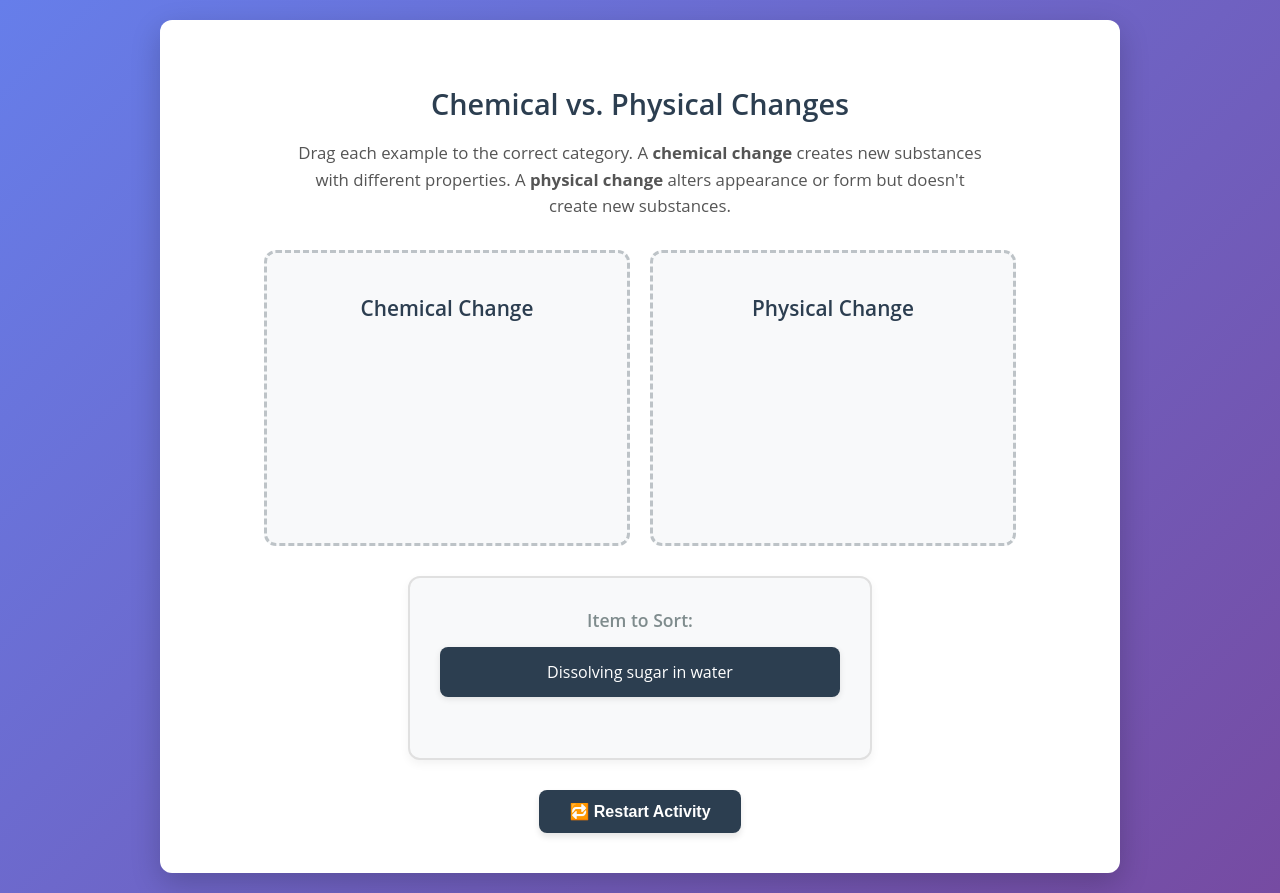
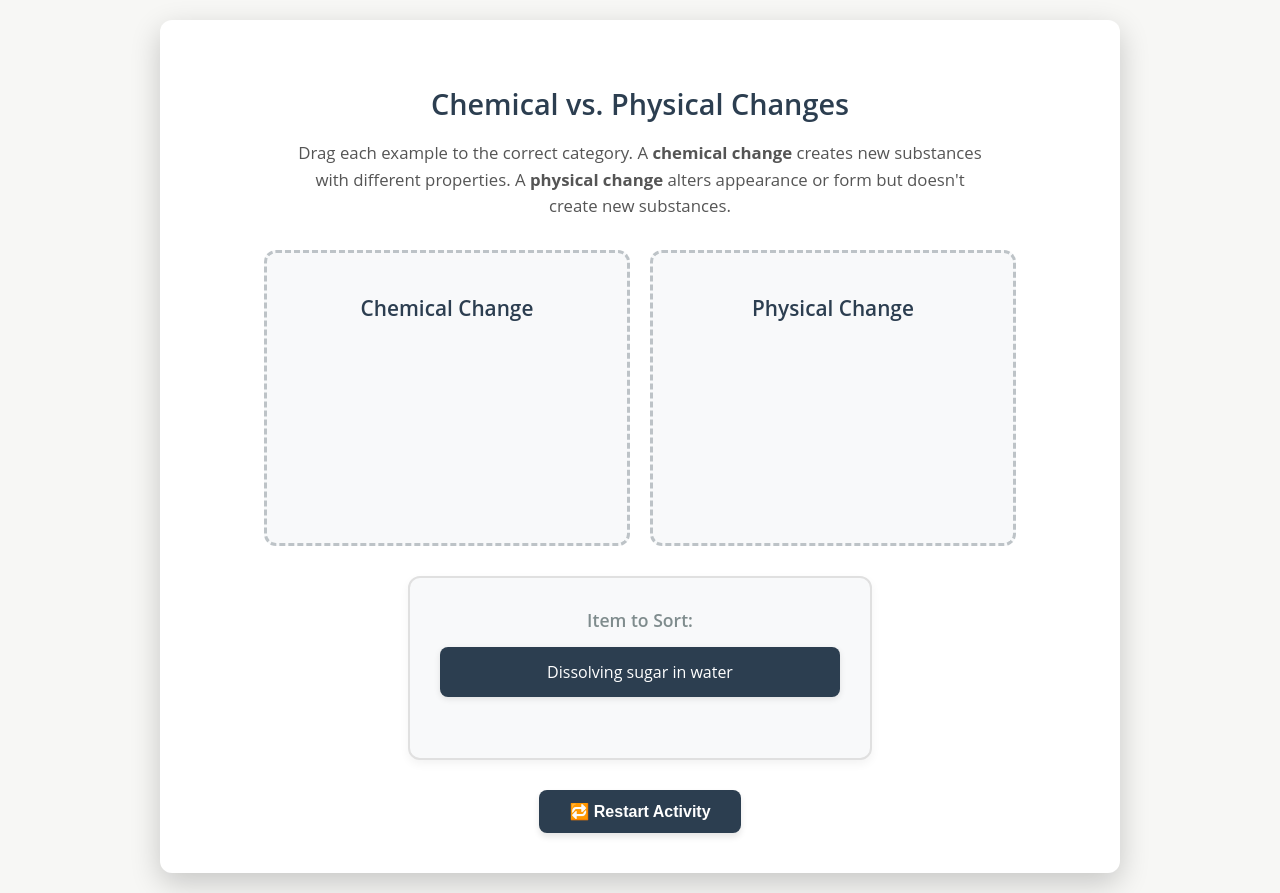
Before and after one commit to CatieWeaver/html-lms-activities, a plain HTML site: page examples/chemical-physical-changes-sorting.html in a window 1280 px wide. Drawn offline with Linux system fonts and the light colour scheme.

Commit message:
Change background color of sorting activity page

```diff
--- a/examples/chemical-physical-changes-sorting.html
+++ b/examples/chemical-physical-changes-sorting.html
@@ -7,7 +7,7 @@
   <style>
     body {
       font-family: 'Open Sans', -apple-system, BlinkMacSystemFont, 'Segoe UI', Roboto, Oxygen, Ubuntu, Cantarell, sans-serif;
-      background: linear-gradient(135deg, #667eea 0%, #764ba2 100%);
+      background: #F7F7F5;
       margin: 0;
       padding: 20px;
       display: flex;
```
